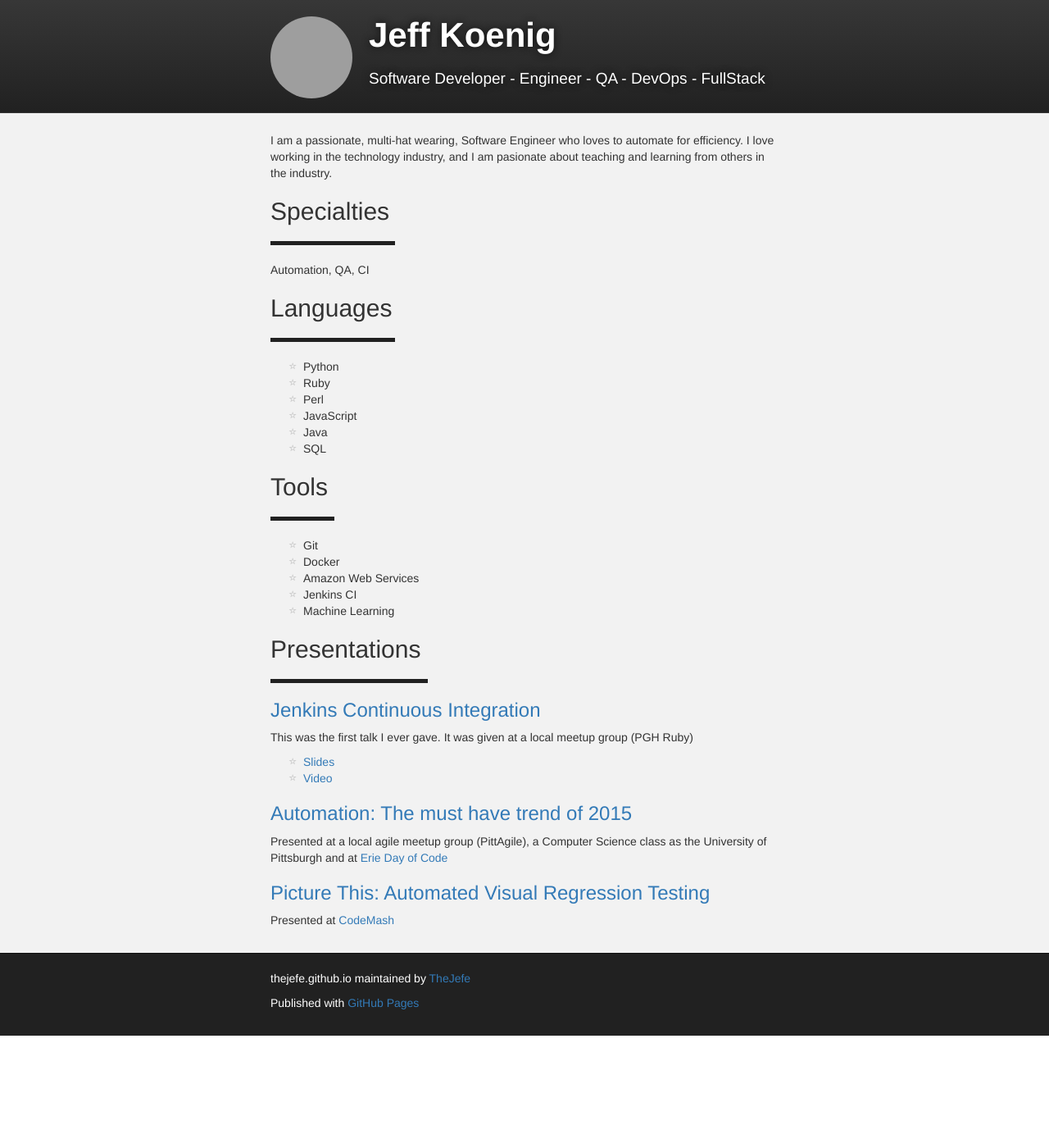
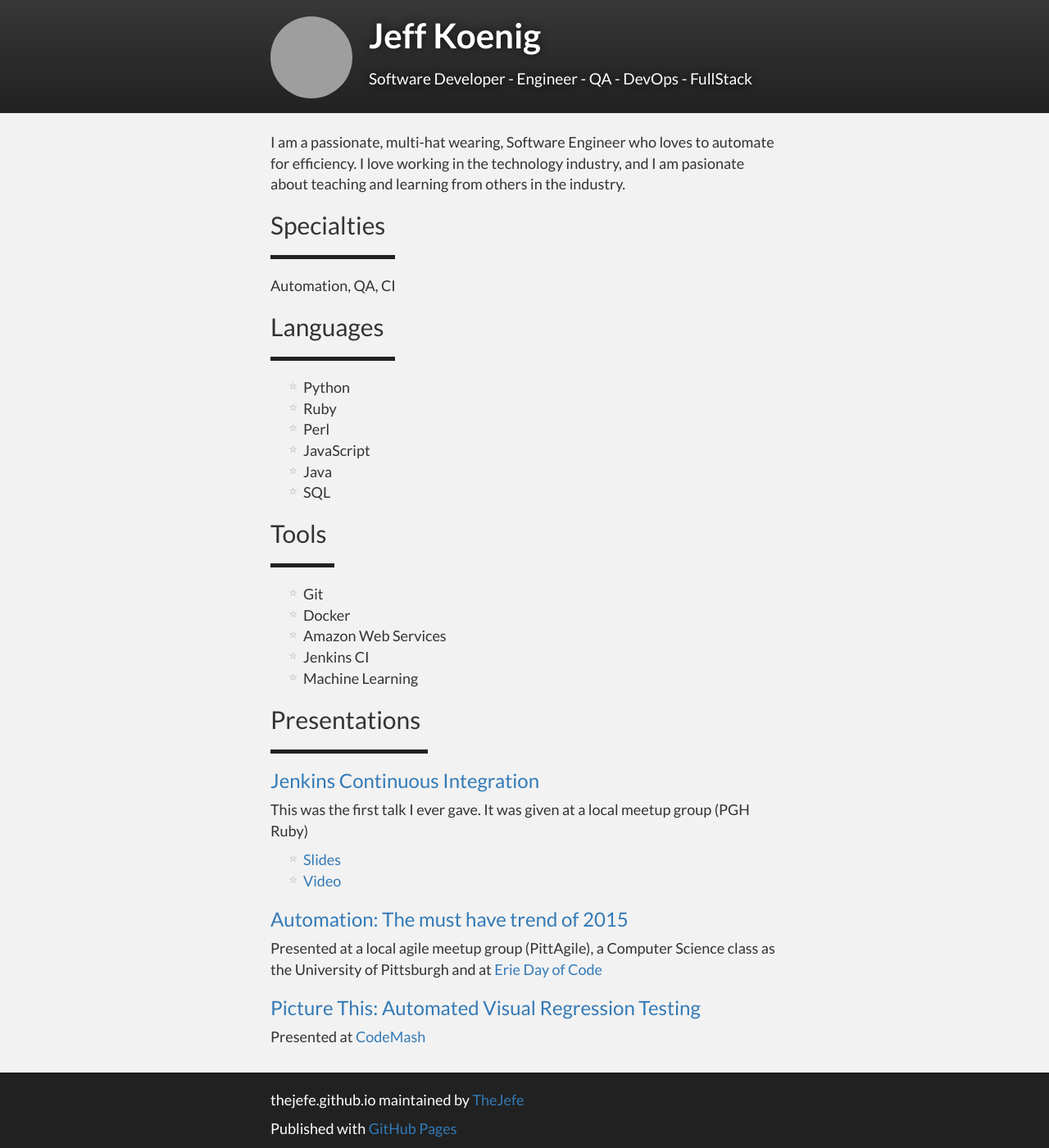
Before and after one commit to TheJefe/thejefe.github.io, a Jekyll site: the page built from index.html, in a window 1280 px wide and 1400 px high. Shown: the whole window at 82% size. Built offline with Jekyll 4.4.1, drawn with Linux system fonts in a browser that asks for light colours; nearby versions of some CDN libraries; library files that are not in the unit come from our copies; grey boxes are pictures that could not be loaded.

Commit message:
Use better fonts

```diff
--- a/_layouts/default.html
+++ b/_layouts/default.html
@@ -23,6 +23,11 @@
     <script src="{{ "/js/jquery-3.3.1.min.js" }}"></script>
     <script src="{{ "/js/bootstrap.min.js" }}"></script>
     <script src="{{ "/js/freelancer.js" }}"></script>
+    <!-- Custom Fonts -->
+    <link href="vendor/font-awesome/css/font-awesome.min.css" rel="stylesheet" type="text/css">
+    <link href="https://fonts.googleapis.com/css?family=Montserrat:400,700" rel="stylesheet" type="text/css">
+    <link href="https://fonts.googleapis.com/css?family=Lato:400,700,400italic,700italic" rel="stylesheet" type="text/css">
+
     <script>
      $(window).scroll(function() {
          if ($(document).scrollTop() > 50) {
--- a/css/style.scss
+++ b/css/style.scss
@@ -3,6 +3,11 @@
 
 @import "bootstrap";
 
+body {
+    /* font-family: "Montserrat", "Helvetica Neue", Helvetica, Arial, sans-serif; */
+    font-family: 'Lato', 'Helvetica Neue', Helvetica, Arial, sans-serif;
+    font-size: 18px;
+}
 nav.navbar{
     background: #212121;
     background: -moz-linear-gradient(top, #373737, #212121);
@@ -95,7 +100,7 @@ li:before {
     /*Using a Bootstrap glyphicon as the bullet point*/
     content: "\e007";
     font-family: 'Glyphicons Halflings';
-    font-size: 9px;
+    font-size: 10px;
     float: left;
     margin-top: 4px;
     margin-left: -17px;
```
